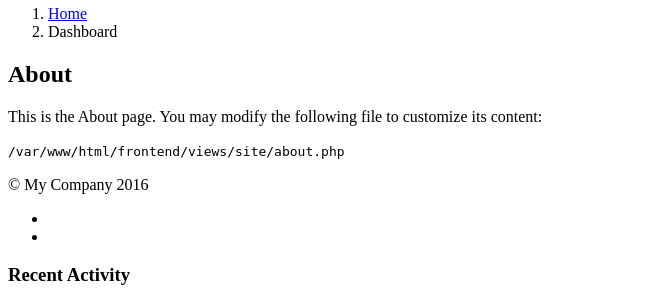
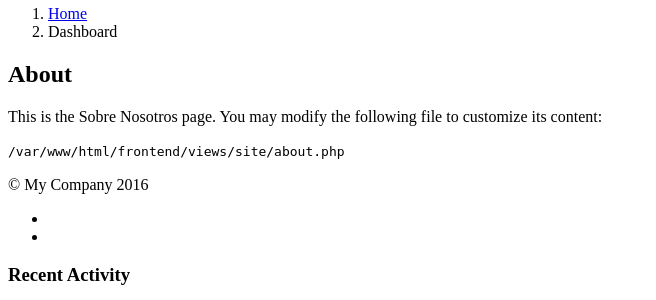
Before and after one commit to MLMBackOffice/PlantillaAdv, a Yii app: template frontend/views/site/about.php in a window 1280 px wide. Shown: the part 1811-2111 px from the top of the page, without its empty margins (0-656 px from the left). Run offline with PHP 8.4 and a stand-in for Yii, Linux system fonts and the light colour scheme; the template is opened without the code that fills it, so the values that code supplies are empty; some libraries are stand-ins or nearby versions.

Commit message:
Plantilla Avanzada YII 2

```diff
--- a/frontend/views/site/about.php
+++ b/frontend/views/site/about.php
@@ -10,7 +10,7 @@ $this->params['breadcrumbs'][] = $this->title;
 <div class="site-about">
     <h1><?= Html::encode($this->title) ?></h1>
 
-    <p>This is the About page. You may modify the following file to customize its content:</p>
+    <p>This is the Sobre Nosotros page. You may modify the following file to customize its content:</p>
 
     <code><?= __FILE__ ?></code>
 </div>
```
